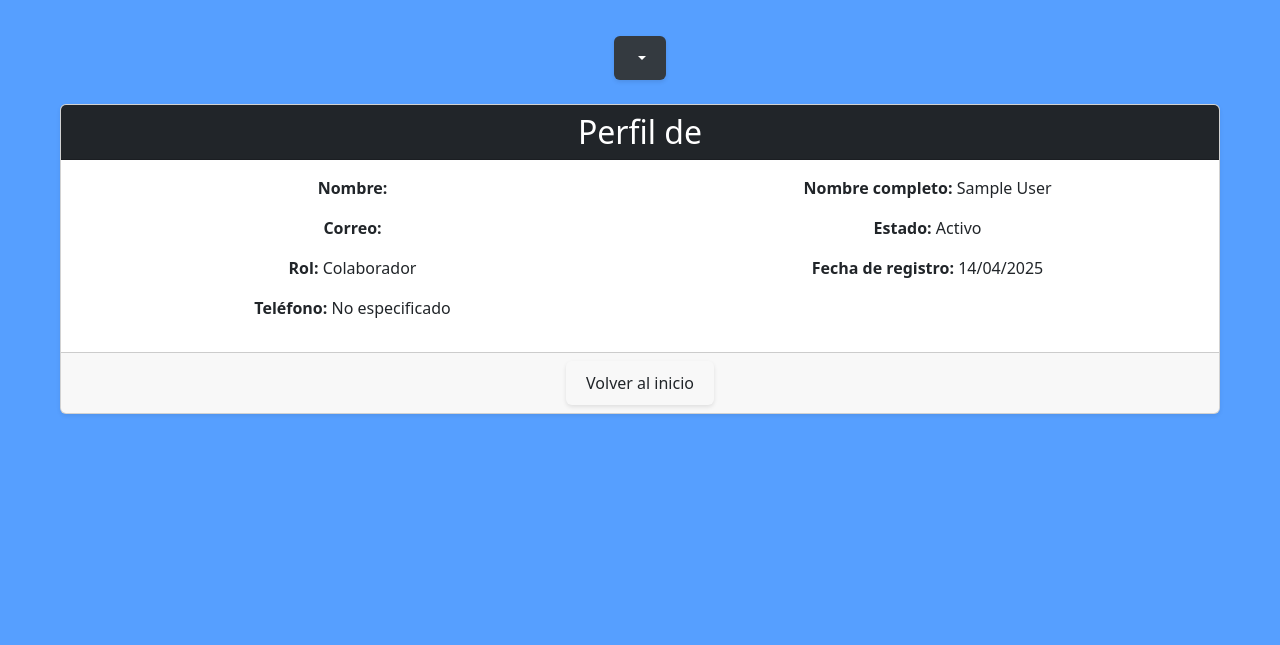
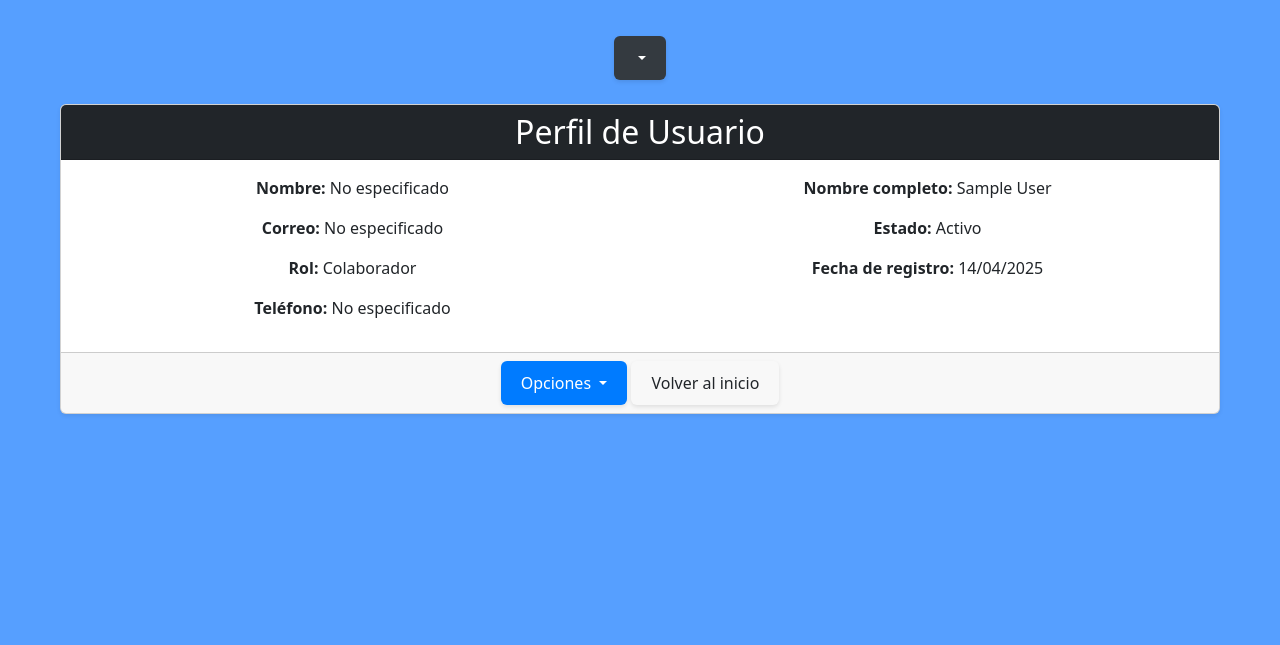
Before and after one commit to ruben-campal-1996/Plataforma_Empleo, a Django app: page /index/perfil/ in a window 1280 px wide. Shown: the top 645 px of the page. Run offline with Django 5.2, Linux system fonts and the light colour scheme; the visitor is signed in with stand-in values (Sample User, id 1); some libraries are stand-ins or nearby versions.

Commit message:
Revisar bloqueo modales editar usuario

```diff
--- a/Plataforma/Usuarios/forms.py
+++ b/Plataforma/Usuarios/forms.py
@@ -30,6 +30,7 @@
             del self.fields['username']
 
 class UsuarioChangeForm(UserChangeForm):
+
     class Meta:
         model = Usuario
         fields = ('nombre', 'correo', 'telefono', 'rol', 'is_active', 'is_staff', 'is_superuser')
@@ -42,3 +43,39 @@
             'is_staff': 'Acceso al admin',
             'is_superuser': 'Superusuario',
         }
+
+class EditNameForm(forms.ModelForm):
+    class Meta:
+        model = Usuario
+        fields = ['nombre']
+        widgets = {
+            'nombre': forms.TextInput(attrs={'class': 'form-control'}),
+        }
+
+    def clean_nombre(self):
+        nombre = self.cleaned_data['nombre']
+        if Usuario.objects.exclude(id_usuario=self.instance.id_usuario).filter(nombre=nombre).exists():
+            raise forms.ValidationError('Este nombre ya está en uso.')
+        return nombre
+
+class ChangePasswordForm(forms.Form):
+    current_password = forms.CharField(
+        label='Contraseña actual',
+        widget=forms.PasswordInput(attrs={'class': 'form-control'}),
+    )
+    new_password = forms.CharField(
+        label='Nueva contraseña',
+        widget=forms.PasswordInput(attrs={'class': 'form-control'}),
+    )
+    confirm_password = forms.CharField(
+        label='Confirmar nueva contraseña',
+        widget=forms.PasswordInput(attrs={'class': 'form-control'}),
+    )
+
+    def clean(self):
+        cleaned_data = super().clean()
+        new_password = cleaned_data.get('new_password')
+        confirm_password = cleaned_data.get('confirm_password')
+        if new_password and confirm_password and new_password != confirm_password:
+            raise forms.ValidationError('Las contraseñas no coinciden.')
+        return cleaned_data
--- a/Plataforma/Usuarios/views.py
+++ b/Plataforma/Usuarios/views.py
@@ -3,7 +3,7 @@
 from django.contrib.auth.decorators import login_required, user_passes_test
 from django.shortcuts import render, redirect
 from django.contrib import messages
-from .forms import UsuarioCreationForm
+from .forms import UsuarioCreationForm, ChangePasswordForm, EditNameForm
 from .models import Usuario
 
 User = get_user_model()
@@ -54,7 +54,43 @@
 
 @login_required
 def user_details(request):
-    return render(request, 'Usuarios/user_details.html')
+    user = request.user
+
+    if request.method == 'POST' and 'edit_name' in request.POST:
+        name_form = EditNameForm(request.POST, instance=user)
+        if name_form.is_valid():
+            name_form.save()
+            messages.success(request, 'Nombre actualizado correctamente.')
+            return redirect('usuarios:user_details')
+    else:
+        name_form = EditNameForm(instance=user)
+
+    if request.method == 'POST' and 'change_password' in request.POST:
+        password_form = ChangePasswordForm(request.POST)
+        if password_form.is_valid():
+            current_password = password_form.cleaned_data['current_password']
+            new_password = password_form.cleaned_data['new_password']
+            if user.check_password(current_password):
+                user.set_password(new_password)
+                user.save()
+                messages.success(request, 'Contraseña actualizada correctamente.')
+                return redirect('usuarios:user_details')
+            else:
+                password_form.add_error('current_password', 'Contraseña actual incorrecta.')
+    else:
+        password_form = ChangePasswordForm()
+
+    if request.method == 'POST' and 'delete_account' in request.POST:
+        user.delete()
+        logout(request)
+        messages.success(request, 'Cuenta eliminada correctamente.')
+        return redirect('usuarios:login')
+
+    context = {
+        'name_form': name_form,
+        'password_form': password_form,
+    }
+    return render(request, 'Usuarios/user_details.html', context)
 
 
 @login_required
--- a/Plataforma/templates/Usuarios/user_details.html
+++ b/Plataforma/templates/Usuarios/user_details.html
@@ -30,25 +30,118 @@
          <!-- Detalles del usuario -->
     <div class="card shadow-sm">
         <div class="card-header bg-dark text-white">
-                <h2 class="mb-0">Perfil de {{ user.nombre }}</h2>
+            <h2 class="mb-0">Perfil de {{ user.nombre|default:user.correo|default:"Usuario" }}</h2>
         </div>
         <div class="card-body">
             <div class="row">
                 <div class="col-md-6">
-                        <p><strong>Nombre:</strong> {{ user.nombre }}</p>
-                        <p><strong>Correo:</strong> {{ user.correo }}</p>
-                        <p><strong>Rol:</strong> {{ user.rol }}</p>
+                    <p><strong>Nombre:</strong> {{ user.nombre|default:"No especificado" }}</p>
+                    <p><strong>Correo:</strong> {{ user.correo|default:"No especificado" }}</p>
+                    <p><strong>Rol:</strong> {{ user.rol|default:"No especificado" }}</p>
                     <p><strong>Teléfono:</strong> {{ user.telefono|default:"No especificado" }}</p>
                 </div>
                 <div class="col-md-6">
                     <p><strong>Nombre completo:</strong> {{ user.first_name|default:"" }} {{ user.last_name|default:"" }}</p>
                     <p><strong>Estado:</strong> {% if user.is_active %}Activo{% else %}Inactivo{% endif %}</p>
-                        <p><strong>Fecha de registro:</strong> {{ user.date_joined|date:"d/m/Y" }}</p>
+                    <p><strong>Fecha de registro:</strong> {{ user.date_joined|date:"d/m/Y"|default:"No especificado" }}</p>
                 </div>
             </div>
         </div>
         <div class="card-footer text-center">
+            <!-- Dropdown para acciones -->
+            <div class="dropdown d-inline-block">
+                <button type="button" class="btn btn-primary dropdown-toggle" data-bs-toggle="dropdown" aria-expanded="false">
+                    Opciones
+                </button>
+                <ul class="dropdown-menu">
+                    <li><a class="dropdown-item" href="#" data-bs-toggle="modal" data-bs-target="#editNameModal">Cambiar Nombre</a></li>
+                    <li><a class="dropdown-item" href="#" data-bs-toggle="modal" data-bs-target="#changePasswordModal">Cambiar Contraseña</a></li>
+                    <li><a class="dropdown-item" href="#" data-bs-toggle="modal" data-bs-target="#deleteModal">Eliminar Cuenta</a></li>
+                </ul>
+            </div>
             <a href="{% url 'usuarios:index' %}" class="btn btn-outline-dark">Volver al inicio</a>
+        </div>
+    </div>
+
+    <!-- Modal para Cambiar Nombre -->
+    <div class="modal fade" id="editNameModal" tabindex="-1" aria-labelledby="editNameModalLabel" aria-hidden="true">
+        <div class="modal-dialog modal-dialog-centered">
+            <div class="modal-content">
+                <div class="modal-header">
+                    <h5 class="modal-title" id="editNameModalLabel">Cambiar Nombre</h5>
+                    <button type="button" class="btn-close" data-bs-dismiss="modal" aria-label="Close"></button>
+                </div>
+                <form method="post">
+                    {% csrf_token %}
+                    <div class="modal-body">
+                        <div class="mb-3">
+                            <label for="{{ name_form.nombre.id_for_label }}" class="form-label">Nuevo nombre:</label>
+                            {{ name_form.nombre }}
+                            {% if name_form.nombre.errors %}
+                                <div class="text-danger">{{ name_form.nombre.errors }}</div>
+                            {% endif %}
+                        </div>
+                    </div>
+                    <div class="modal-footer">
+                        <button type="button" class="btn btn-secondary" data-bs-dismiss="modal">Cancelar</button>
+                        <button type="submit" name="edit_name" class="btn btn-primary">Guardar</button>
+                    </div>
+                </form>
+            </div>
+        </div>
+    </div>
+
+    <!-- Modal para Cambiar Contraseña -->
+    <div class="modal fade" id="changePasswordModal" tabindex="-1" aria-labelledby="changePasswordModalLabel" aria-hidden="true">
+        <div class="modal-dialog modal-dialog-centered">
+            <div class="modal-content">
+                <div class="modal-header">
+                    <h5 class="modal-title" id="changePasswordModalLabel">Cambiar Contraseña</h5>
+                    <button type="button" class="btn-close" data-bs-dismiss="modal" aria-label="Close"></button>
+                </div>
+                <form method="post">
+                    {% csrf_token %}
+                    <div class="modal-body">
+                        {% for field in password_form %}
+                            <div class="mb-3">
+                                <label for="{{ field.id_for_label }}" class="form-label">{{ field.label }}</label>
+                                {{ field }}
+                                {% if field.errors %}
+                                    <div class="text-danger">{{ field.errors }}</div>
+                                {% endif %}
+                            </div>
+                        {% endfor %}
+                        {% if password_form.non_field_errors %}
+                            <div class="text-danger">{{ password_form.non_field_errors }}</div>
+                        {% endif %}
+                    </div>
+                    <div class="modal-footer">
+                        <button type="button" class="btn btn-secondary" data-bs-dismiss="modal">Cancelar</button>
+                        <button type="submit" name="change_password" class="btn btn-primary">Guardar</button>
+                    </div>
+                </form>
+            </div>
+        </div>
+    </div>
+
+    <!-- Modal para Eliminar Cuenta -->
+    <div class="modal fade" id="deleteModal" tabindex="-1" aria-labelledby="deleteModalLabel" aria-hidden="true">
+        <div class="modal-dialog modal-dialog-centered">
+            <div class="modal-content">
+                <div class="modal-header">
+                    <h5 class="modal-title" id="deleteModalLabel">Confirmar eliminación</h5>
+                    <button type="button" class="btn-close" data-bs-dismiss="modal" aria-label="Close"></button>
+                </div>
+                <div class="modal-body">
+                    ¿Estás seguro de que quieres eliminar tu cuenta? Esta acción no se puede deshacer.
+                </div>
+                <div class="modal-footer">
+                    <button type="button" class="btn btn-secondary" data-bs-dismiss="modal">Cancelar</button>
+                    <form method="post" style="display: inline;">
+                        {% csrf_token %}
+                        <button type="submit" name="delete_account" class="btn btn-danger">Eliminar</button>
+                    </form>
+                </div>
             </div>
         </div>
     </div>
```
Lines whose indentation alone changed are shown as unchanged.
